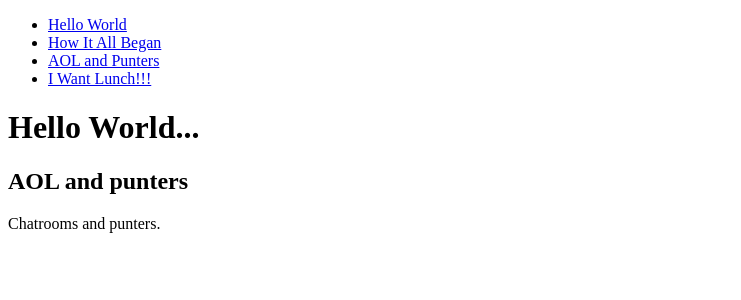
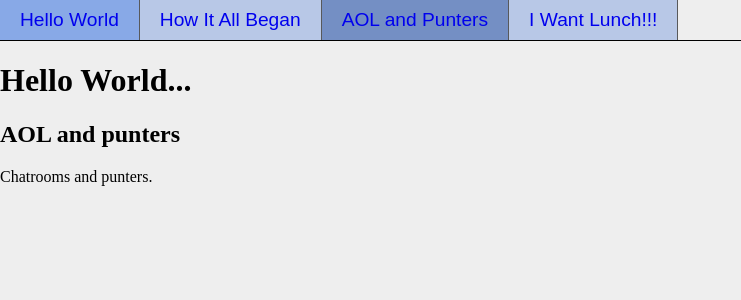
Before and after one commit to JeremyIglehart/Simple-Html-Lesson, a Jekyll site: the page built from _posts/2016-06-05-aol-and-punters.md, in a window 1280 px wide. Shown: the top 300 px of the page, without its empty margins (0-741 px from the left). Built offline with Jekyll 4.4.1, drawn with Linux system fonts in a browser that asks for light colours.

Commit message:
css base url edit

```diff
--- a/_includes/header.html
+++ b/_includes/header.html
@@ -3,6 +3,6 @@
   <head>
     <meta charset="utf-8">
     <title>Jeremy</title>
-    <link rel="stylesheet" type="text/css" href="{{ site.url }}css/styles.css">
+    <link rel="stylesheet" type="text/css" href="{{ site.baseurl }}css/styles.css">
   </head>
   <body>
```
